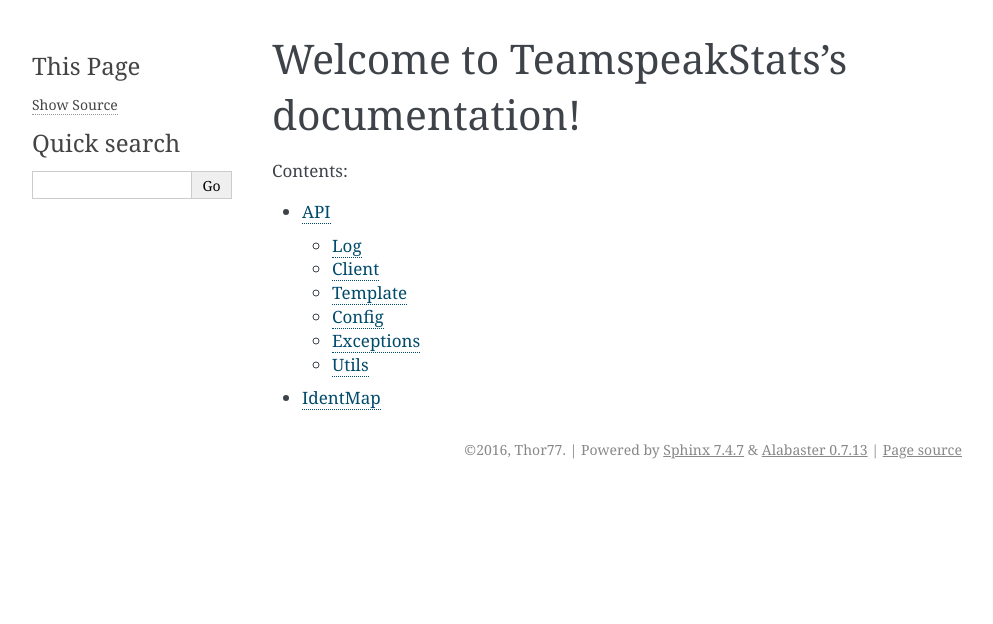
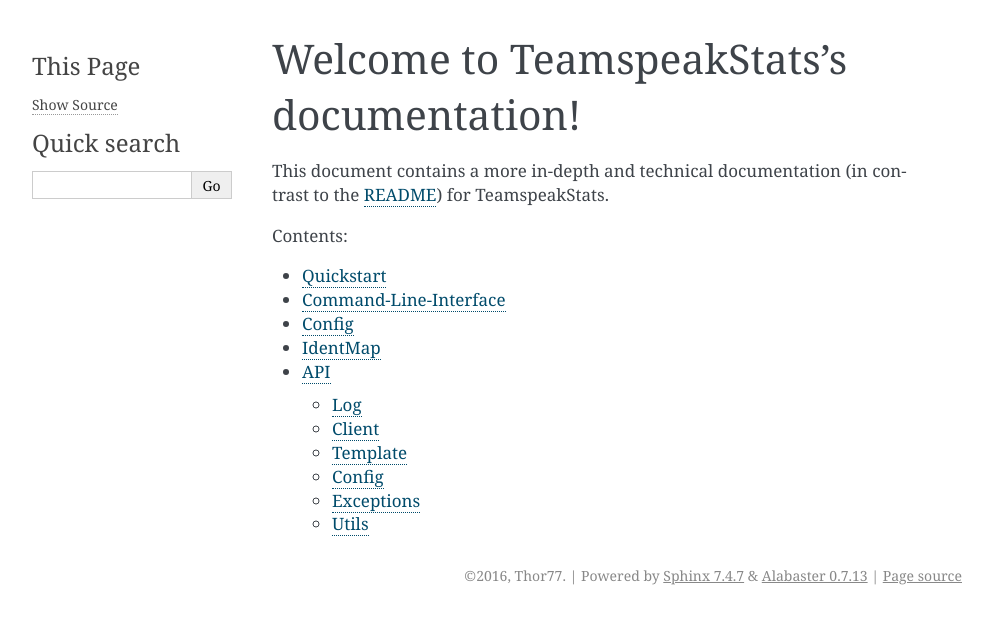
Before and after one commit to Thor77/TeamspeakStats, a Sphinx documentation site: the page built from docs/source/index.rst, in a window 1280 px wide. Shown: the top 624 px of the page, without its empty margins (148-1141 px from the left). Built offline with Sphinx 7.4.7, drawn with Linux system fonts in a browser that asks for light colours.

Commit message:
add quickstart-guide to docs and placeholders for config and cli
* bump version to 0.6.4

```diff
--- /dev/null
+++ b/docs/source/cli.rst
@@ -0,0 +1,2 @@
+Command-Line-Interface
+**********************
--- a/docs/source/conf.py
+++ b/docs/source/conf.py
@@ -56,7 +56,7 @@
 # The short X.Y version.
 version = '0.6'
 # The full version, including alpha/beta/rc tags.
-release = '0.6.3'
+release = '0.6.4'
 
 # The language for content autogenerated by Sphinx. Refer to documentation
 # for a list of supported languages.
--- /dev/null
+++ b/docs/source/config.rst
@@ -0,0 +1,2 @@
+Config
+******
--- a/docs/source/index.rst
+++ b/docs/source/index.rst
@@ -1,10 +1,16 @@
 Welcome to TeamspeakStats's documentation!
 ==========================================
+
+This document contains a more in-depth and technical documentation (in contrast to the `README <https://github.com/Thor77/TeamspeakStats/blob/master/README.md>`_)
+for TeamspeakStats.
 
 Contents:
 
 .. toctree::
    :maxdepth: 2
 
+   quickstart
+   cli
+   config
+   identmap
    api
-   identmap
--- a/setup.py
+++ b/setup.py
@@ -2,7 +2,7 @@
 
 setup(
     name='tsstats',
-    version='0.6.3',
+    version='0.6.4',
     author='Thor77',
     author_email='thor77@thor77.org',
     description='A simple Teamspeak stats-generator',
```
Also changed, not shown: docs/source/quickstart.rst (added, +30 -0 lines).
